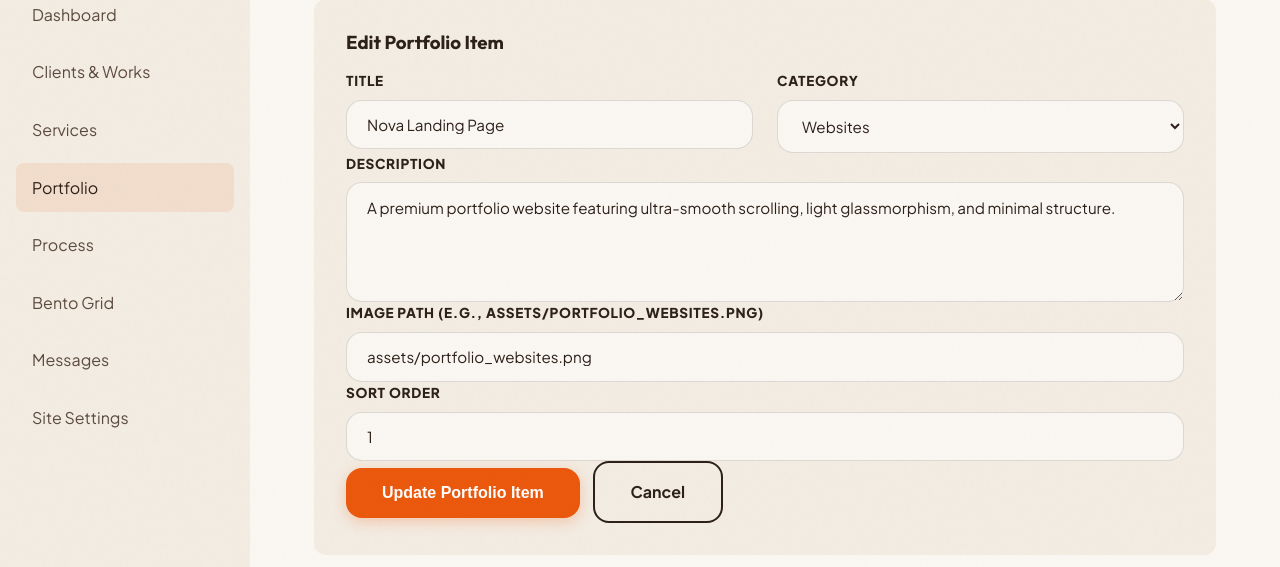
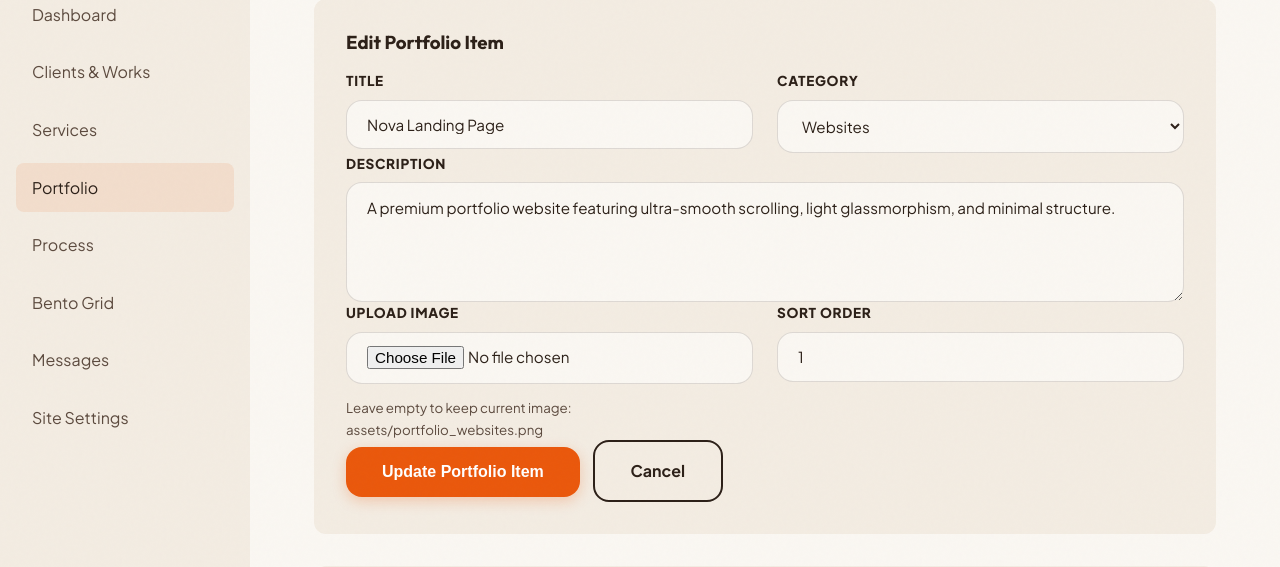
Before and after one commit to teamincubation/adloaf, a PHP site: page /admin/portfolio.php?edit=1 in a window 1280 px wide. Shown: the part 119-686 px from the top of the page. Run offline with PHP 8.4, Linux system fonts and the light colour scheme; a user stored in the database is signed in; data comes from the database, SQL or seed files in the repository.

Commit message:
Implement CRM Dashboard, Project Management, and Portfolio Image Uploads

```diff
--- a/admin/portfolio.php
+++ b/admin/portfolio.php
@@ -2,9 +2,24 @@
 require_once 'header.php';
 
 $success = '';
+$errorMsg = '';
+$uploadDir = '../assets/uploads/';
+
+// Ensure upload directory exists
+if (!file_exists($uploadDir)) {
+    mkdir($uploadDir, 0755, true);
+}
 
 // Handle Delete
 if (isset($_GET['delete'])) {
+    // Optionally delete the file as well
+    $stmt = $pdo->prepare("SELECT image_path FROM portfolio_items WHERE id = ?");
+    $stmt->execute([$_GET['delete']]);
+    $item = $stmt->fetch();
+    if ($item && file_exists('../' . $item['image_path']) && strpos($item['image_path'], 'uploads/') !== false) {
+        unlink('../' . $item['image_path']);
+    }
+
     $stmt = $pdo->prepare("DELETE FROM portfolio_items WHERE id = ?");
     $stmt->execute([$_GET['delete']]);
     $success = "Portfolio item deleted successfully.";
@@ -15,19 +30,53 @@ if ($_SERVER['REQUEST_METHOD'] === 'POST') {
     $category = $_POST['category'];
     $title = $_POST['title'];
     $description = $_POST['description'];
-    $image_path = $_POST['image_path'];
     $sort_order = $_POST['sort_order'] ?: 0;
 
+    // File upload logic
+    $image_path = null;
+    if (isset($_FILES['image']) && $_FILES['image']['error'] === UPLOAD_ERR_OK) {
+        $fileTmpPath = $_FILES['image']['tmp_name'];
+        $fileName = $_FILES['image']['name'];
+        $fileNameCmps = explode(".", $fileName);
+        $fileExtension = strtolower(end($fileNameCmps));
+
+        $allowedExts = ['jpg', 'jpeg', 'png', 'gif', 'webp', 'svg'];
+        if (in_array($fileExtension, $allowedExts)) {
+            $newFileName = md5(time() . $fileName) . '.' . $fileExtension;
+            $destPath = $uploadDir . $newFileName;
+
+            if (move_uploaded_file($fileTmpPath, $destPath)) {
+                $image_path = 'assets/uploads/' . $newFileName;
+            } else {
+                $errorMsg = "Error moving uploaded file. Check directory permissions.";
+            }
+        } else {
+            $errorMsg = "Invalid file extension.";
+        }
+    }
+
+    if (!$errorMsg) {
         if (!empty($_POST['id'])) {
             // Edit
+            if ($image_path) {
                 $stmt = $pdo->prepare("UPDATE portfolio_items SET category=?, title=?, description=?, image_path=?, sort_order=? WHERE id=?");
                 $stmt->execute([$category, $title, $description, $image_path, $sort_order, $_POST['id']]);
+            } else {
+                $stmt = $pdo->prepare("UPDATE portfolio_items SET category=?, title=?, description=?, sort_order=? WHERE id=?");
+                $stmt->execute([$category, $title, $description, $sort_order, $_POST['id']]);
+            }
             $success = "Portfolio item updated successfully.";
         } else {
             // Add
+            if (!$image_path) {
+                // Try to use fallback text input if provided (for backwards compatibility/easy default testing)
+                $image_path = $_POST['existing_image_path'] ?? 'assets/portfolio_websites.png';
+            }
+
             $stmt = $pdo->prepare("INSERT INTO portfolio_items (category, title, description, image_path, sort_order) VALUES (?, ?, ?, ?, ?)");
             $stmt->execute([$category, $title, $description, $image_path, $sort_order]);
             $success = "Portfolio item added successfully.";
+        }
     }
 }
 
@@ -51,10 +100,15 @@ if (isset($_GET['edit'])) {
 <?php if ($success): ?>
     <div class="success-toast"><?php echo htmlspecialchars($success); ?></div>
 <?php endif; ?>
+<?php if ($errorMsg): ?>
+    <div class="error-msg" style="background-color: rgba(239, 68, 68, 0.1); color: #ef4444; padding: 1rem; border-radius: 8px; margin-bottom: 2rem;">
+        <?php echo htmlspecialchars($errorMsg); ?>
+    </div>
+<?php endif; ?>
 
 <div class="admin-card">
     <h3 style="color: var(--text-primary); margin-bottom: 1rem;"><?php echo $editItem ? 'Edit Portfolio Item' : 'Add New Portfolio Item'; ?></h3>
-    <form method="POST" action="portfolio.php">
+    <form method="POST" action="portfolio.php" enctype="multipart/form-data">
         <?php if ($editItem): ?>
             <input type="hidden" name="id" value="<?php echo $editItem['id']; ?>">
         <?php endif; ?>
@@ -81,14 +135,20 @@ if (isset($_GET['edit'])) {
             <textarea name="description" class="form-textarea" rows="3" required><?php echo $editItem ? htmlspecialchars($editItem['description']) : ''; ?></textarea>
         </div>
 
+        <div class="form-row-2">
             <div class="form-group">
-            <label class="form-label">Image Path (e.g., assets/portfolio_websites.png)</label>
-            <input type="text" name="image_path" class="form-input" required value="<?php echo $editItem ? htmlspecialchars($editItem['image_path']) : ''; ?>">
+                <label class="form-label">Upload Image</label>
+                <input type="file" name="image" class="form-input" accept="image/*" style="padding-top: 13px;">
+                <?php if ($editItem): ?>
+                    <small style="color: var(--text-secondary); display: block; margin-top: 5px;">Leave empty to keep current image: <?php echo htmlspecialchars($editItem['image_path']); ?></small>
+                <?php else: ?>
+                    <small style="color: var(--text-secondary); display: block; margin-top: 5px;">Supported formats: JPG, PNG, WEBP, SVG</small>
+                <?php endif; ?>
             </div>
-
             <div class="form-group">
                 <label class="form-label">Sort Order</label>
                 <input type="number" name="sort_order" class="form-input" value="<?php echo $editItem ? $editItem['sort_order'] : '0'; ?>">
+            </div>
         </div>
 
         <button type="submit" class="btn btn-primary"><?php echo $editItem ? 'Update Portfolio Item' : 'Add Portfolio Item'; ?></button>
```
Lines whose indentation alone changed are shown as unchanged.
